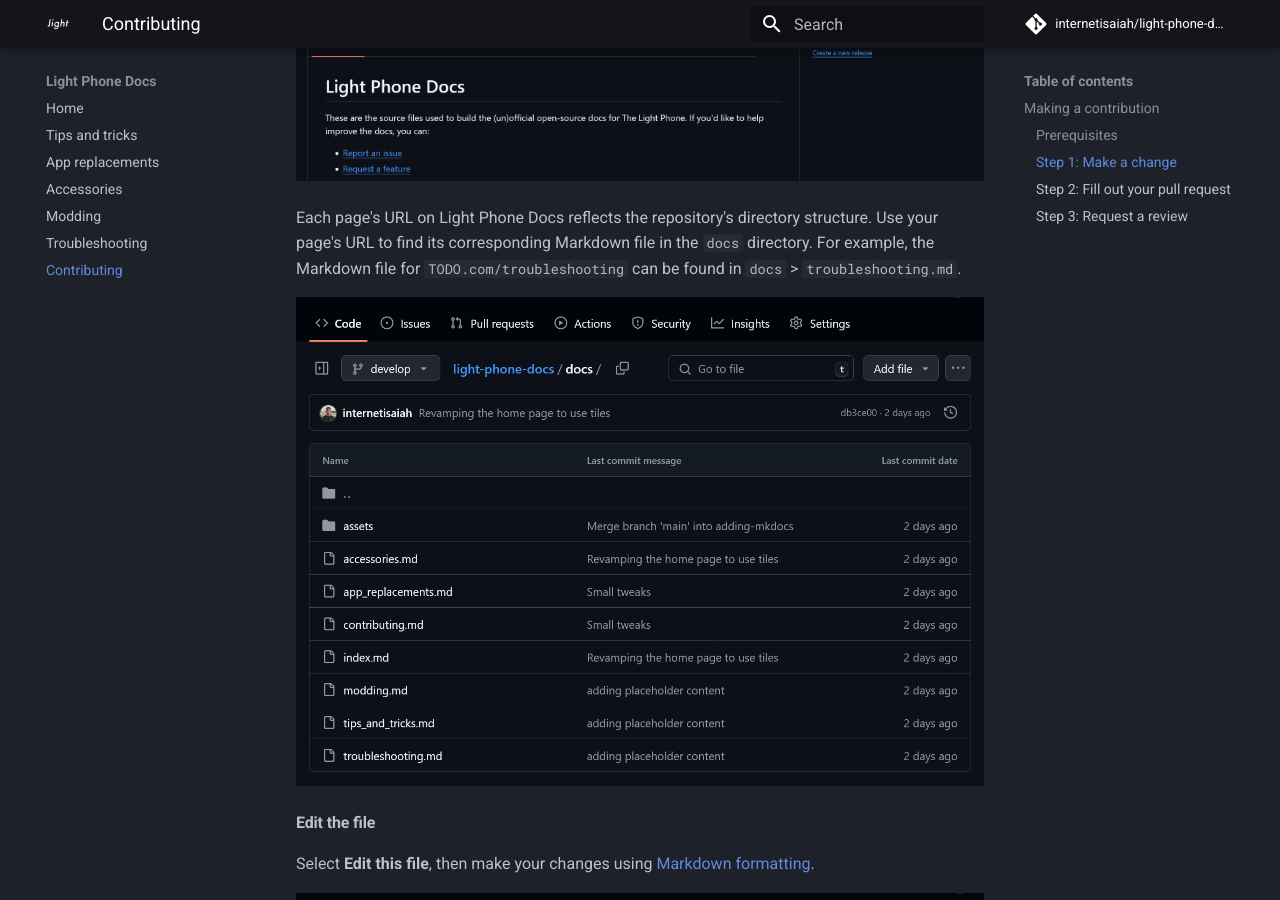
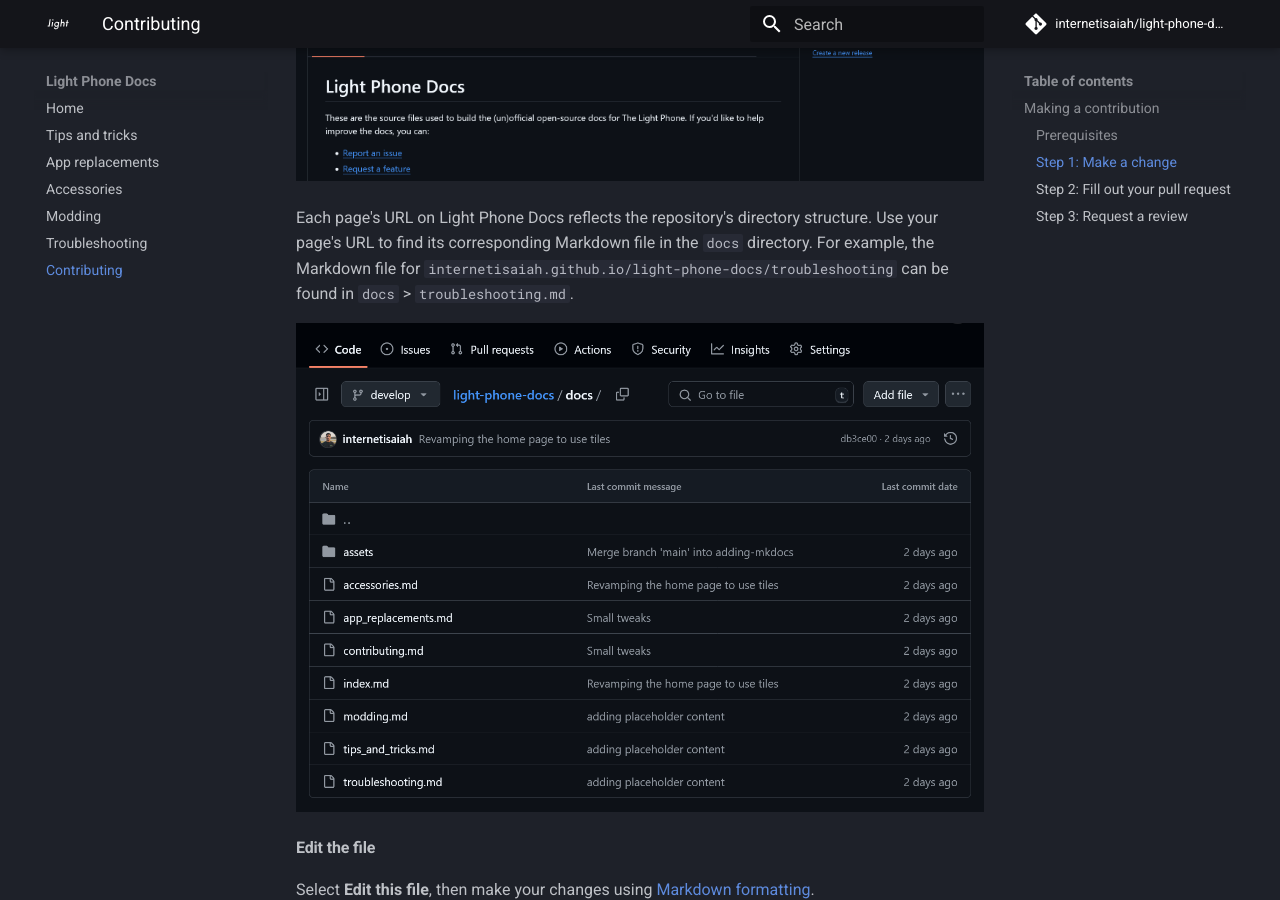
Before and after one commit to internetisaiah/light-phone-docs, an MkDocs documentation site: the page built from docs/contributing.md, in a window 1280 px wide and 900 px high, scrolled down 998 px. Built offline with MkDocs 1.6.1 and Material for MkDocs 9.7.7, drawn with Linux system fonts in a browser that asks for light colours; comment, search, counter and statistics services are not loaded.

Commit message:
Update contributing.md

```diff
--- a/docs/contributing.md
+++ b/docs/contributing.md
@@ -23,7 +23,7 @@
 
     ![The Light Phone Docs GitHub home page.](./assets/github/github-home-page.png)
 
-    Each page's URL on Light Phone Docs reflects the repository's directory structure. Use your page's URL to find its corresponding Markdown file in the `docs` directory. For example, the Markdown file for `TODO.com/troubleshooting` can be found in `docs` > `troubleshooting.md`.
+    Each page's URL on Light Phone Docs reflects the repository's directory structure. Use your page's URL to find its corresponding Markdown file in the `docs` directory. For example, the Markdown file for `internetisaiah.github.io/light-phone-docs/troubleshooting` can be found in `docs` > `troubleshooting.md`.
 
     ![The files found in the 'docs' directory.](./assets/github/find-the-file.png)
 
```
